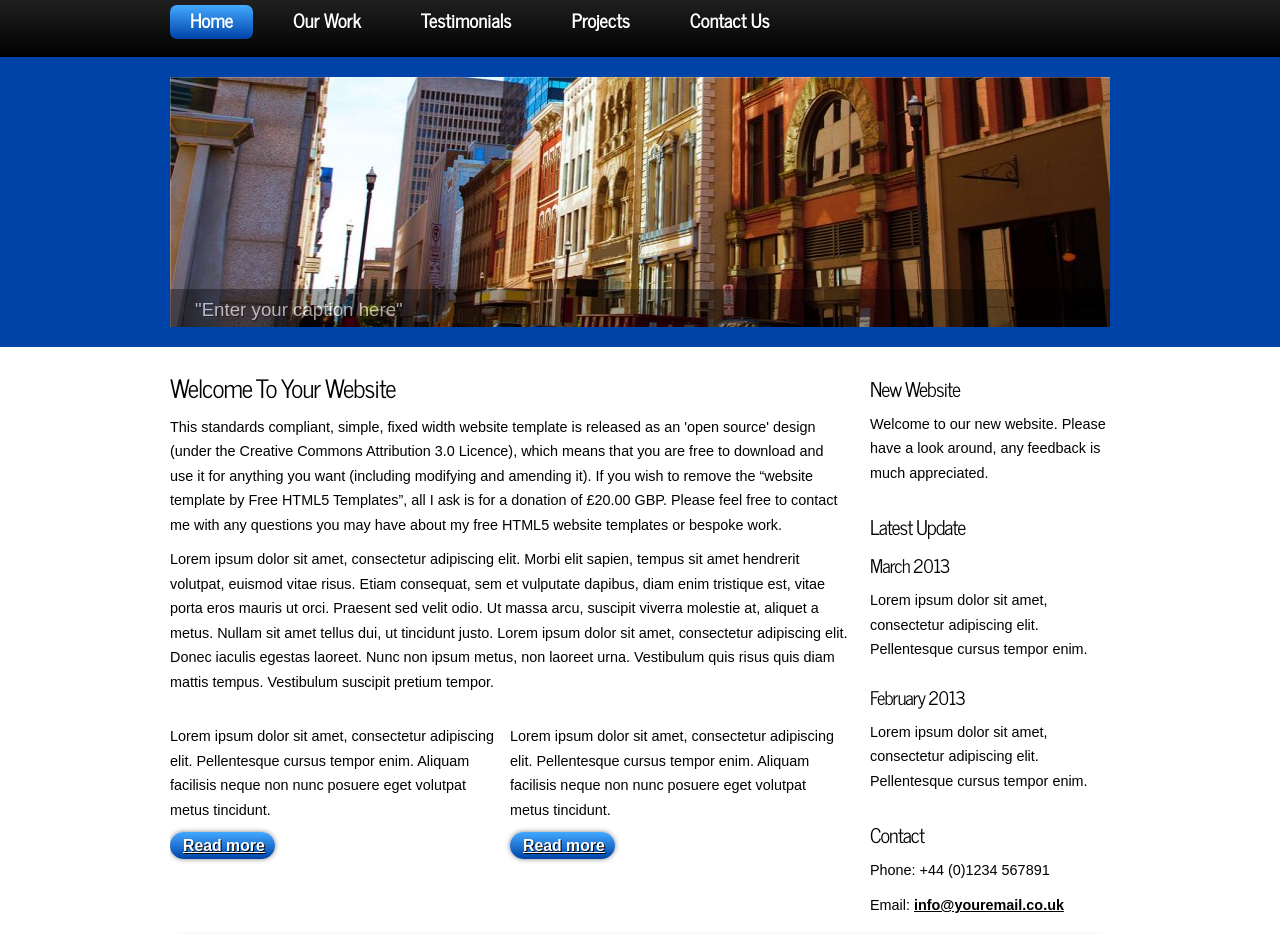
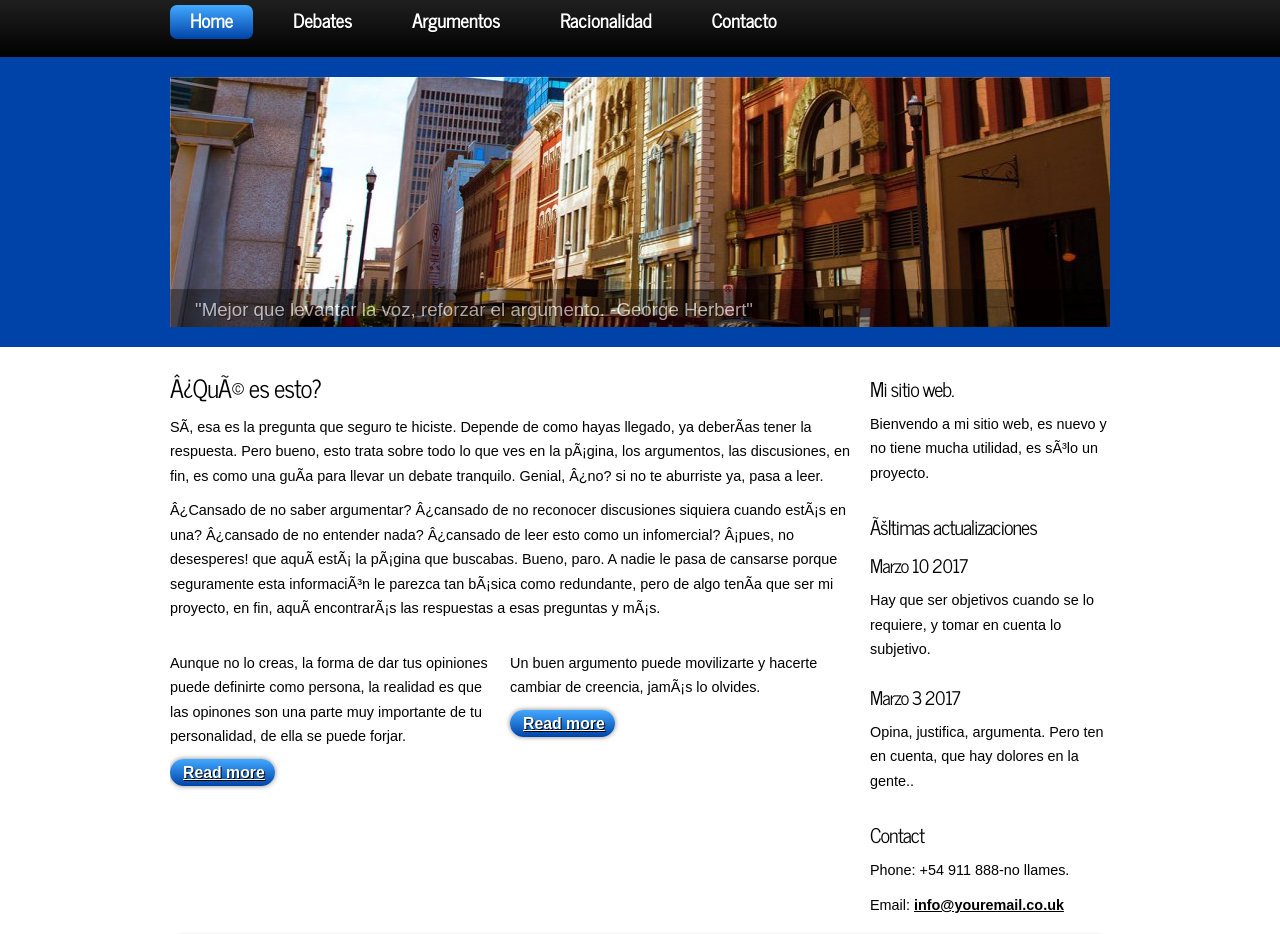
Before and after one commit to vxlentina/argumentacion, a plain HTML site: page index.html in a window 1280 px wide. Shown: the part 93-1027 px from the top of the page. Drawn offline with Linux system fonts and the light colour scheme.

Commit message:
Update index.html

```diff
--- a/index.html
+++ b/index.html
@@ -2,7 +2,7 @@
 <html>
 
 <head>
-  <title>Free HTML5 Templates</title>
+  <title>Argumentación</title>
   <meta name="description" content="website description" />
   <meta name="keywords" content="website keywords, website keywords" />
   <meta http-equiv="content-type" content="text/html; charset=windows-1252" />
@@ -17,17 +17,17 @@
     <header>
 	  <div id="strapline">
 	    <div id="welcome_slogan">
-	      <h3>Welcome To Free HTML5 <span>Streets</span></h3>
+	      <h3>La argumentación<span>y debates.</span></h3>
 	    </div><!--close welcome_slogan-->
       </div><!--close strapline-->
 	  <nav>
 	    <div id="menubar">
           <ul id="nav">
             <li class="current"><a href="index.html">Home</a></li>
-            <li><a href="ourwork.html">Our Work</a></li>
-            <li><a href="testimonials.html">Testimonials</a></li>
-            <li><a href="projects.html">Projects</a></li>
-            <li><a href="contact.html">Contact Us</a></li>
+            <li><a href="ourwork.html">Debates</a></li>
+            <li><a href="testimonials.html">Argumentos</a></li>
+            <li><a href="projects.html">Racionalidad</a></li>
+            <li><a href="contact.html">Contacto</a></li>
           </ul>
         </div><!--close menubar-->
       </nav>
@@ -36,8 +36,8 @@
     <div id="slideshow_container">
 	  <div class="slideshow">
 	    <ul class="slideshow">
-          <li class="show"><img width="940" height="250" src="images/home_1.jpg" alt="&quot;Enter your caption here&quot;" /></li>
-          <li><img width="940" height="250" src="images/home_2.jpg" alt="&quot;Enter your caption here&quot;" /></li>
+          <li class="show"><img width="940" height="250" src="images/home_1.jpg" alt="&quot;El argumento o razón de analogía es la base en que descansa el sentido común, -Jaime Balmes&quot;" /></li>
+          <li><img width="940" height="250" src="images/home_2.jpg" alt="&quot;Mejor que levantar la voz, reforzar el argumento. -George Herbert&quot;" /></li>
         </ul>
 	  </div><!--close slideshow-->
 	</div><!--close slideshow_container-->
@@ -47,46 +47,45 @@
 	  <div class="sidebar_container">
 		<div class="sidebar">
           <div class="sidebar_item">
-            <h2>New Website</h2>
-            <p>Welcome to our new website. Please have a look around, any feedback is much appreciated.</p>
+            <h2>Mi sitio web.</h2>
+            <p>Bienvendo a mi sitio web, es nuevo y no tiene mucha utilidad, es sólo un proyecto.</p>
           </div><!--close sidebar_item-->
         </div><!--close sidebar-->
 		<div class="sidebar">
           <div class="sidebar_item">
-            <h2>Latest Update</h2>
-            <h3>March 2013</h3>
-            <p>Lorem ipsum dolor sit amet, consectetur adipiscing elit. Pellentesque cursus tempor enim.</p>
+            <h2>Últimas actualizaciones</h2>
+            <h3>Marzo 10 2017</h3>
+            <p>Hay que ser objetivos cuando se lo requiere, y tomar en cuenta lo subjetivo.</p>
 		  </div><!--close sidebar_item-->
         </div><!--close sidebar-->
 		<div class="sidebar">
           <div class="sidebar_item">
-            <h3>February 2013</h3>
-            <p>Lorem ipsum dolor sit amet, consectetur adipiscing elit. Pellentesque cursus tempor enim.</p>
+            <h3>Marzo 3 2017</h3>
+            <p>Opina, justifica, argumenta. Pero ten en cuenta, que hay dolores en la gente..</p>
 		  </div><!--close sidebar_item-->
         </div><!--close sidebar-->
         <div class="sidebar">
           <div class="sidebar_item">
             <h2>Contact</h2>
-            <p>Phone: +44 (0)1234 567891</p>
+            <p>Phone: +54 911 888-no llames.</p>
             <p>Email: <a href="mailto:info@youremail.co.uk">info@youremail.co.uk</a></p>
           </div><!--close sidebar_item-->
         </div><!--close sidebar-->
        </div><!--close sidebar_container-->
-
-	  <div id="content">
+	    <div id="content">
         <div class="content_item">
-		  <h1>Welcome To Your Website</h1>
-          <p>This standards compliant, simple, fixed width website template is released as an 'open source' design (under the Creative Commons Attribution 3.0 Licence), which means that you are free to download and use it for anything you want (including modifying and amending it). If you wish to remove the &ldquo;website template by Free HTML5 Templates&rdquo;, all I ask is for a donation of &pound;20.00 GBP. Please feel free to contact me with any questions you may have about my free HTML5 website templates or bespoke work.</p>
-		  <p>Lorem ipsum dolor sit amet, consectetur adipiscing elit. Morbi elit sapien, tempus sit amet hendrerit volutpat, euismod vitae risus. Etiam consequat, sem et vulputate dapibus, diam enim tristique est, vitae porta eros mauris ut orci. Praesent sed velit odio. Ut massa arcu, suscipit viverra molestie at, aliquet a metus. Nullam sit amet tellus dui, ut tincidunt justo. Lorem ipsum dolor sit amet, consectetur adipiscing elit. Donec iaculis egestas laoreet. Nunc non ipsum metus, non laoreet urna. Vestibulum quis risus quis diam mattis tempus. Vestibulum suscipit pretium tempor. </p>
+		  <h1>¿Qué es esto?</h1>
+          <p>Sí, esa es la pregunta que seguro te hiciste. Depende de como hayas llegado, ya deberías tener la respuesta. Pero bueno, esto trata sobre todo lo que ves en la página, los argumentos, las discusiones, en fin, es como una guía para llevar un debate tranquilo. Genial, ¿no? si no te aburriste ya, pasa a leer.</p>
+		  <p>¿Cansado de no saber argumentar? ¿cansado de no reconocer discusiones siquiera cuando estás en una? ¿cansado de no entender nada? ¿cansado de leer esto como un infomercial? ¡pues, no desesperes! que aquí está la página que buscabas. Bueno, paro. A nadie le pasa de cansarse porque seguramente esta información le parezca tan básica como redundante, pero de algo tenía que ser mi proyecto, en fin, aquí encontrarás las respuestas a esas preguntas y más.</p>
 
 		  <div class="content_container">
-		    <p>Lorem ipsum dolor sit amet, consectetur adipiscing elit. Pellentesque cursus tempor enim. Aliquam facilisis neque non nunc posuere eget volutpat metus tincidunt.</p>
+		    <p>Aunque no lo creas, la forma de dar tus opiniones puede definirte como persona, la realidad es que las opinones son una parte muy importante de tu personalidad, de ella se puede forjar.</p>
 		  	<div class="button_small">
 		      <a href="#">Read more</a>
 		    </div><!--close button_small-->
 		  </div><!--close content_container-->
           <div class="content_container">
-		    <p>Lorem ipsum dolor sit amet, consectetur adipiscing elit. Pellentesque cursus tempor enim. Aliquam facilisis neque non nunc posuere eget volutpat metus tincidunt.</p>
+		    <p>Un buen argumento puede movilizarte y hacerte cambiar de creencia, jamás lo olvides.</p>
 		  	<div class="button_small">
 		      <a href="#">Read more</a>
 		    </div><!--close button_small-->
@@ -97,7 +96,7 @@
 	</div><!--close site_content-->
 
     <footer>
-	  <a href="index.html">Home</a> | <a href="ourwork.html">Our Work</a> | <a href="testimonials.html">Testimonials</a> | <a href="projects.html">Projects</a> | <a href="contact.html">Contact</a><br/><br/>
+	  <a href="index.html">Home</a> | <a href="ourwork.html">Debates</a> | <a href="testimonials.html">Argumentos</a> | <a href="projects.html">Racionalidad</a> | <a href="contact.html">Contacto</a><br/><br/>
 	  <a href="http://fotogrph.com">Images</a> |  <a href="http://www.heartinternet.co.uk/vps/">Virtual Server</a>  | website template by <a href="http://www.freehtml5templates.co.uk">Free HTML5 Templates</a>
     </footer>
 
```
